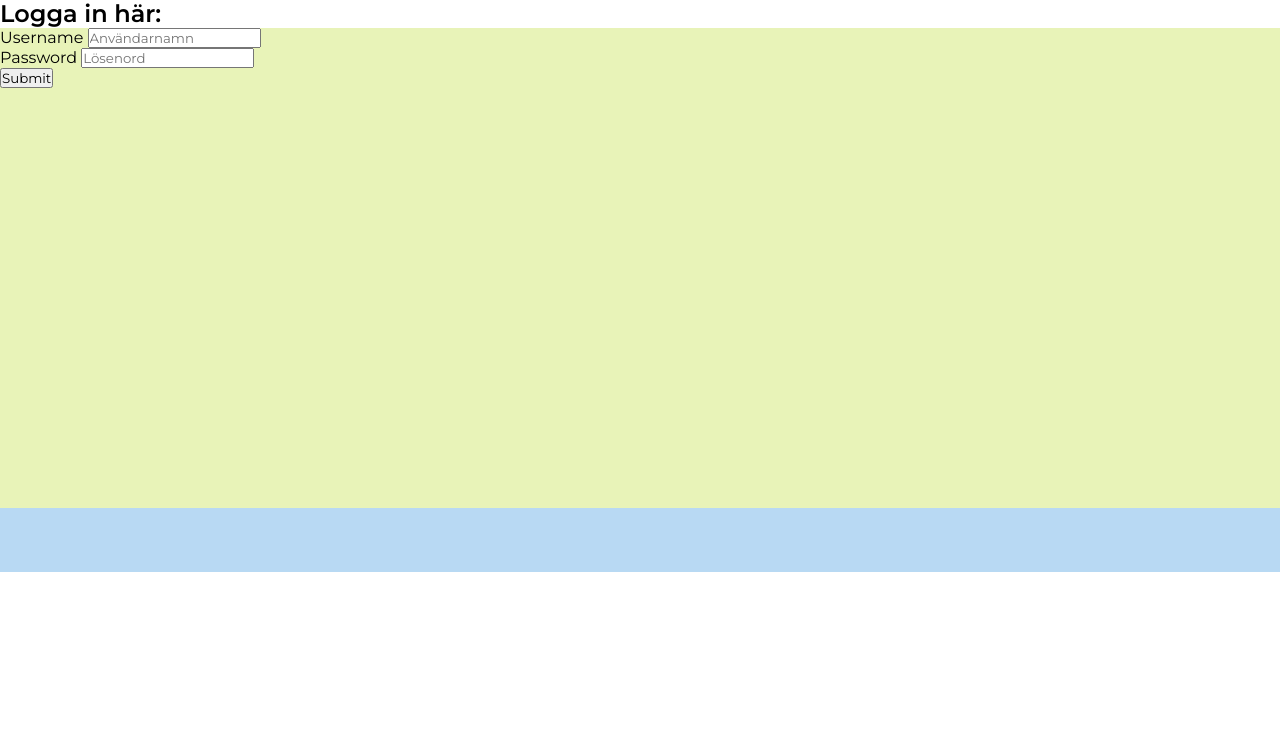
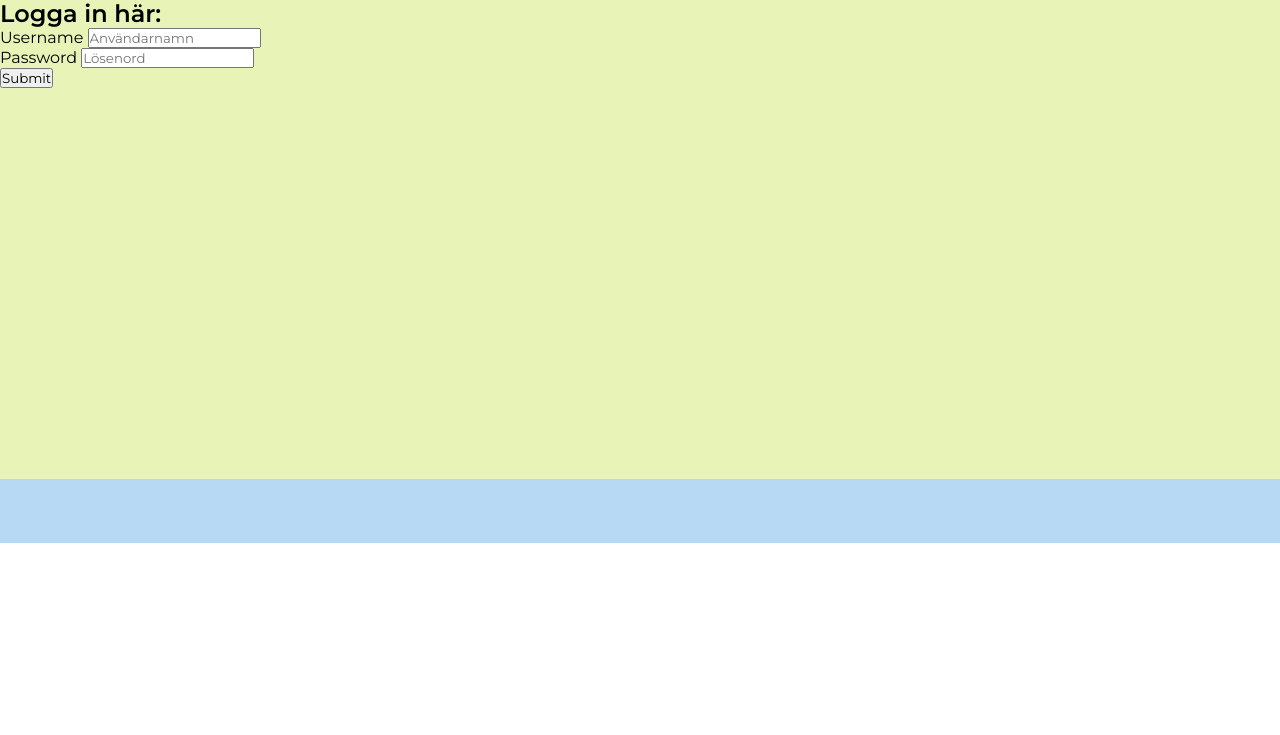
Before and after one commit to elinrobertson/loginelin, a plain HTML site: page index.html in a window 1280 px wide. Shown: the part 65-800 px from the top of the page. Drawn offline with Linux system fonts and the light colour scheme.

Commit message:
first commit

```diff
--- a/index.html
+++ b/index.html
@@ -17,9 +17,9 @@
             <h1>MY <span>SITE</span></h1>
         </div>
     </header>
-    <h2>Logga in här:</h2>
     <main>
-
+        <h2>Logga in här:
+        </h2>
 <form action="#">
     <div>
         <label for="username">Username</label>
```
